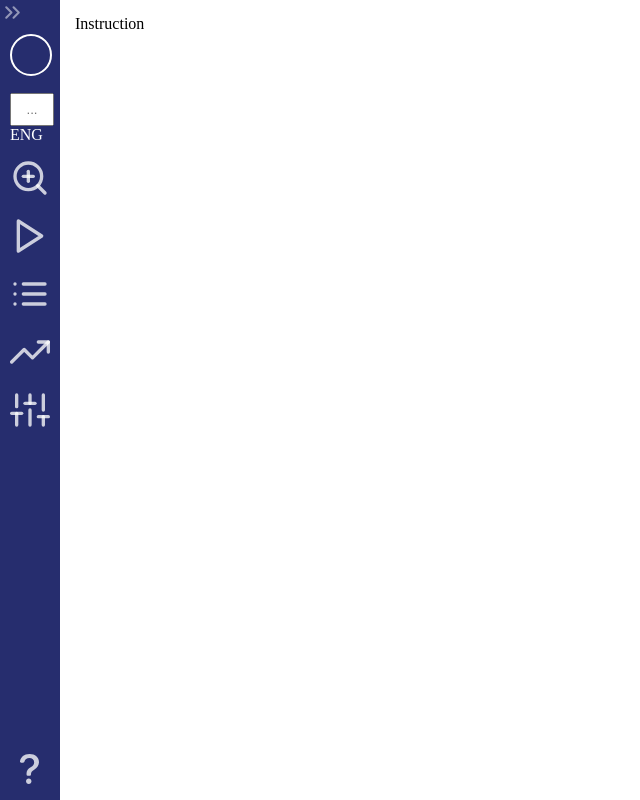
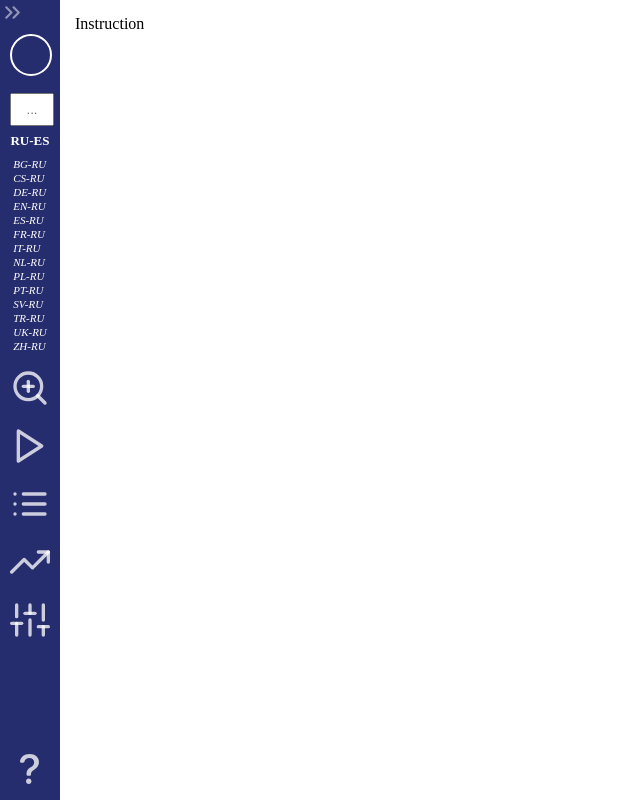
Before and after one commit to AlexCole999/second-project-eng, a React app: page / in a window 1280 px wide. Shown: the whole page, without its empty margins (0-640 px from the left). Built offline with nearby package versions, Linux system fonts and the light colour scheme.

Commit message:
languageslist

```diff
--- a/src/App/Nav/NavSearch/NavSearch.scss
+++ b/src/App/Nav/NavSearch/NavSearch.scss
@@ -8,7 +8,31 @@
     text-align: center;
   }
 
-  .languange {
+  &__languages {
     color: white;
+    max-height: 100%;
+    overflow: hidden;
+    display: flex;
+    flex-direction: column;
+    align-items: center;
   }
+
+  &__selectedLanguage {
+    margin: 7px 0px 7px 0px;
+    font-weight: bold;
+    font-size: 13px;
+    text-transform: uppercase;
+  }
+
+  &__languageList {
+    max-height: 100%;
+    font-size: 11px;
+    text-transform: uppercase;
+    font-style: italic;
+  }
+
+  &__languageListElem {
+    margin: 2px 0px 2px 0px;
+  }
+
 }
--- a/src/App/Nav/NavSearch/NavSearch.tsx
+++ b/src/App/Nav/NavSearch/NavSearch.tsx
@@ -8,24 +8,31 @@ type Props = {}
 
 export default function NavSearch({ }: Props) {
 
-  const [language, setlanguage] = useState('en-ru')
+  const languages = [
+    "bg-ru", "cs-ru", "de-ru", "en-ru",
+    "es-ru", "fr-ru", "it-ru", "nl-ru",
+    "pl-ru", "pt-ru", "sv-ru", "tr-ru",
+    "uk-ru", "zh-ru"]
+
+  const [selectedLanguage, setSelectedLanguage] = useState('ru-es')
 
   const debouncedRequest = debounce(yandexDictionaryRequest, 500)
 
   function yandexDictionaryRequest(input: string): void {
-    if (input.match(/\w+$/)) {
+    if (input.match(/[a-zA-Zа-яА-Я]+$/)) {
       fetch
         ('https://dictionary.yandex.net/api/v1/dicservice.json/lookup'
           + '?key='
           + yandexDictionaryKey
           + '&lang='
-          + language
+          + selectedLanguage
           + '&text='
           + input)
         .then(x => x.json())
         .then(x => console.log(x));
     }
   }
+
   return (
     <div className="NavSearch">
       <input placeholder="..."
@@ -34,7 +41,14 @@ export default function NavSearch({ }: Props) {
           (e) => {
             debouncedRequest(e.target.value);
           }} />
-      <div className="languange">ENG</div>
+      <div className="NavSearch__languages">
+        <div className="NavSearch__selectedLanguage">
+          {selectedLanguage}
+        </div>
+        <div className="NavSearch__languageList">
+          {languages.map(x => <div className="NavSearch__languageListElem">{x}</div>)}
+        </div>
+      </div>
     </div>
   )
 }
```
